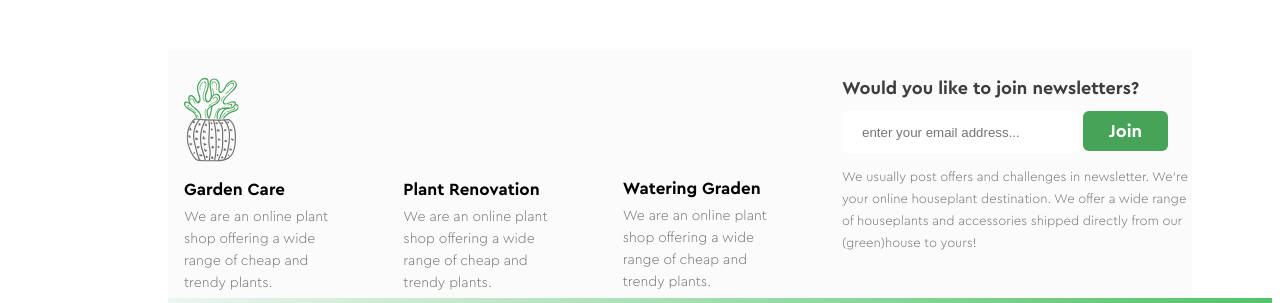
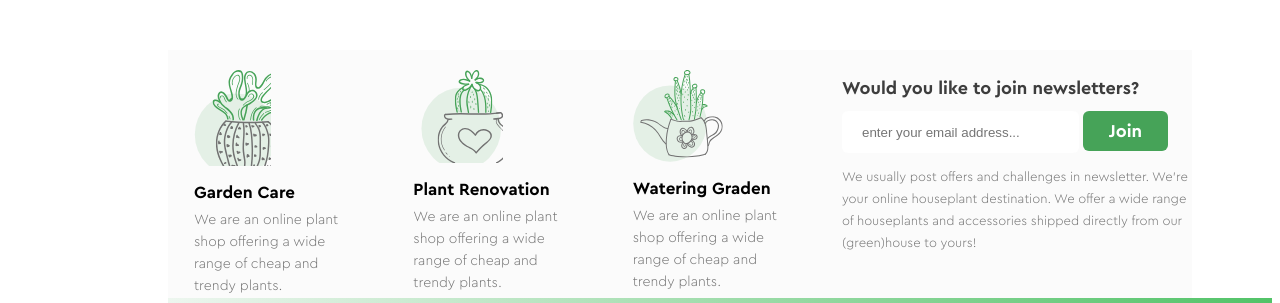
Before and after one commit to Timofey-Byunenko1/lesson9, a plain HTML site: page index.html in a window 1280 px wide. Shown: the top 303 px of the page. Drawn offline with Linux system fonts and the light colour scheme; a web font is replaced by a local one.

Commit message:
add index file

```diff
--- a/index.html
+++ b/index.html
@@ -14,7 +14,7 @@
 
 <div class="alex-div">
 
-<svg class="svg-alex" width="61" height="93.46268463134766"><use xlink:href="styles/sprite.svg#plant-1" />
+<svg class="svg-alex" width="77" height="96.46268463134766"><use xlink:href="styles/sprite.svg#plant-1" />
 
 </svg>
 
@@ -24,7 +24,7 @@
 
 <div class="alex-div">
 
-<svg class="svg-alex" width="61" height="93.46268463134766"><use xlink:href="styles/sprite.svg#plant-2" />
+<svg class="svg-alex" width="90" height="93.46268463134766"><use xlink:href="styles/sprite.svg#plant-2" />
 
 </svg>
 <h1 class="alex-h1">Plant Renovation</h1>
--- a/style.css
+++ b/style.css
@@ -21,6 +21,7 @@ top: 24px;
 left: 25px;
 opacity: 1;
 background-color:#FBFBFB ;
+padding-left: 10px;
 }
 
 
```
Also changed, not shown: styles/sprite.svg.
